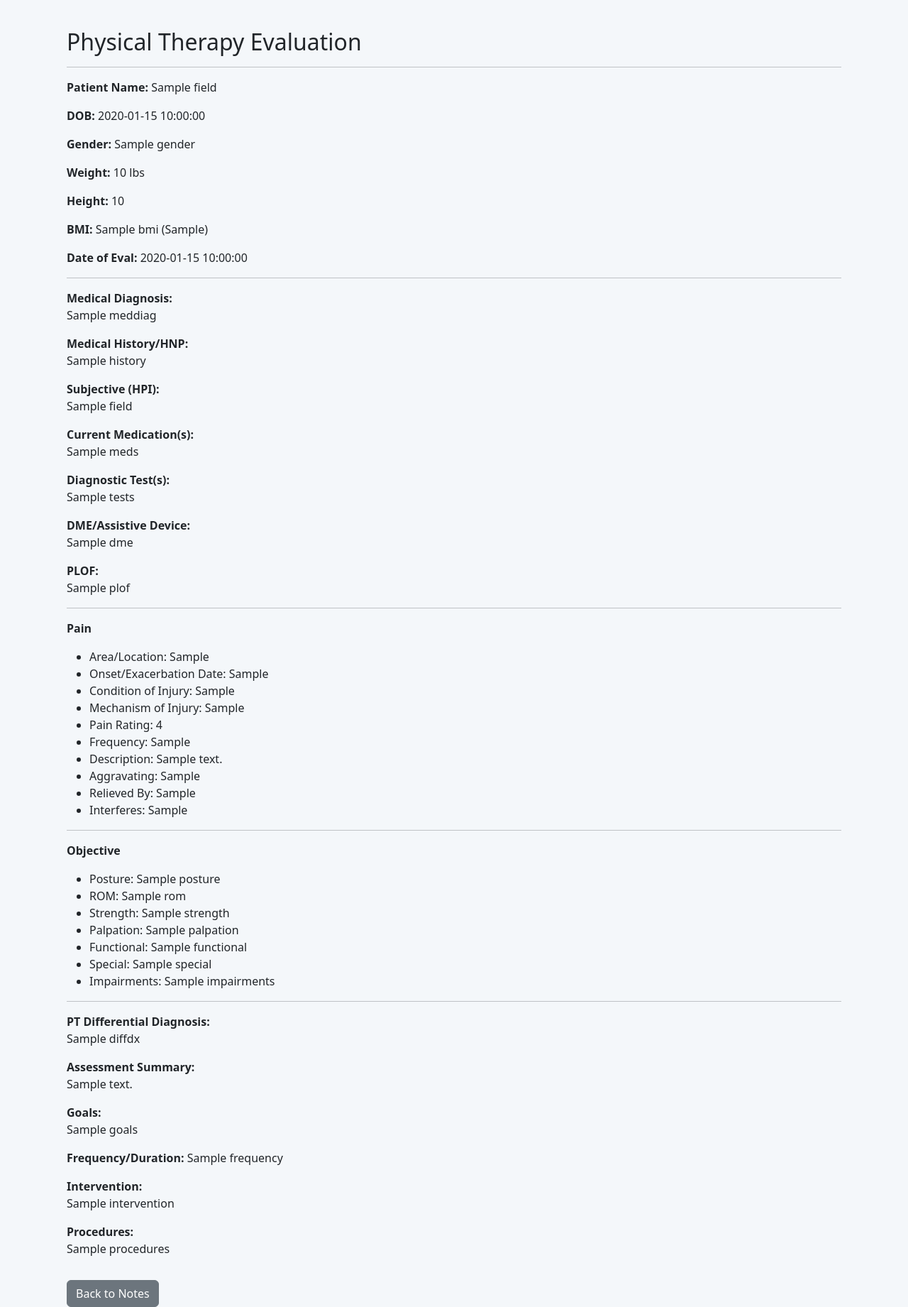
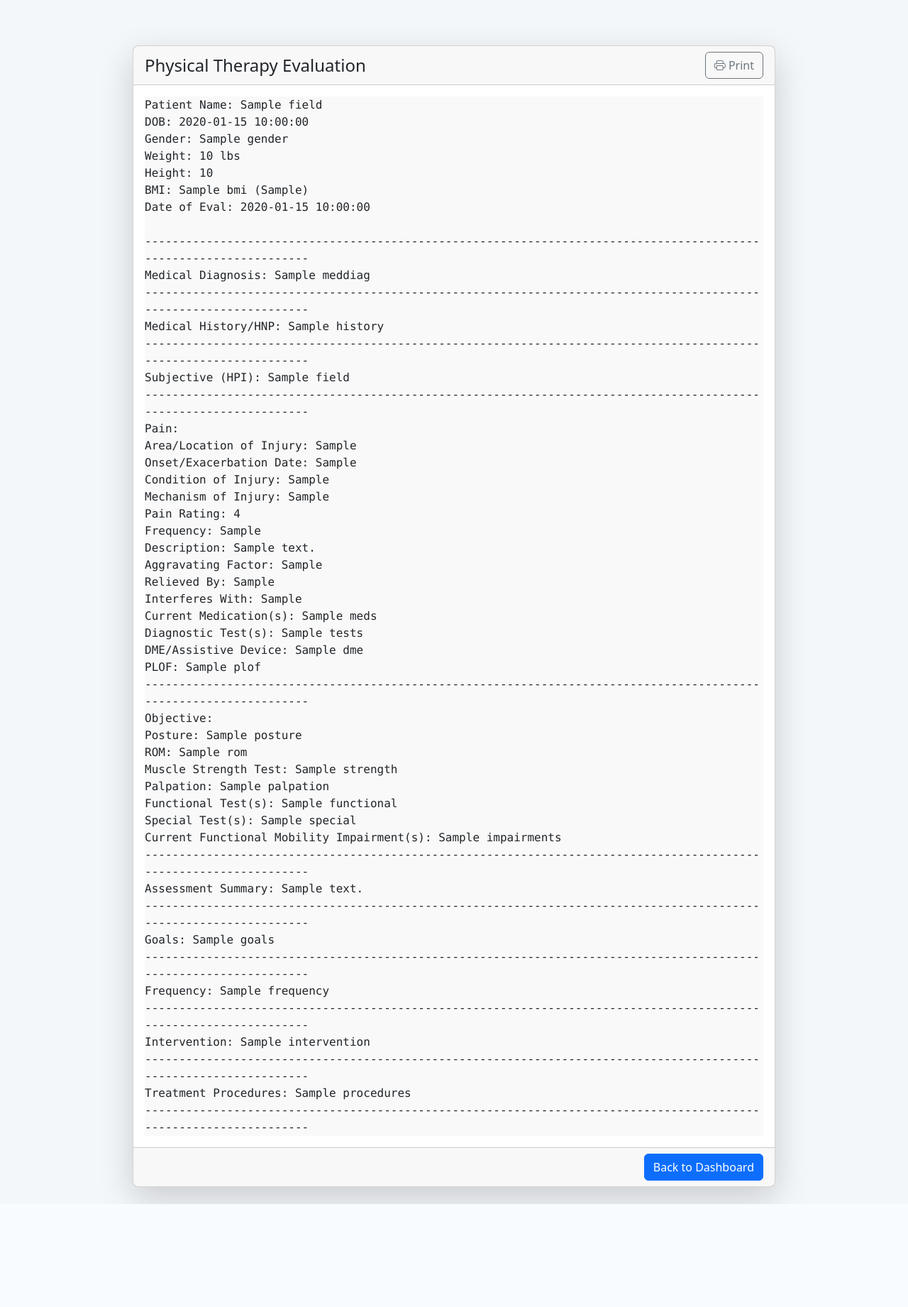
Before and after one commit to KLcoding01/PT-Builder, a Flask app: template templates/view_note.html in a window 1280 px wide. Shown: the part 56-1897 px from the top of the page at 71% size. After the commit the page ends 1752 px from the top, so only its background shows below. Run offline with Flask 3, Linux system fonts and the light colour scheme; tables that the repository leaves empty hold one stand-in row (values such as "Sample post"); the template is opened without the code that fills it: values that come from a table or form of the project are taken from there, most other values are stand-ins (such as "Sample title", 1, 10 or a date in 2020).

Commit message:
Initial commit

```diff
--- a/app.py
+++ b/app.py
@@ -221,6 +221,7 @@ def view_pt_notes(patient_id):
 @login_required
 def view_note(note_id):
     note = PTNote.query.get_or_404(note_id)
+    # Try to load fields_json (all form fields)
     fields = json.loads(note.fields_json) if note.fields_json else {}
     return render_template("view_note_structure.html", note=note, fields=fields)
 
--- a/templates/view_note.html
+++ b/templates/view_note.html
@@ -1,59 +1,83 @@
 {% extends "base.html" %}
 {% block content %}
-<div class="container mt-4">
-    <h2>Physical Therapy Evaluation</h2>
-    <hr>
-    {% if fields %}
-    <p><strong>Patient Name:</strong> {{ fields.patient_name }}</p>
-    <p><strong>DOB:</strong> {{ fields.dob }}</p>
-    <p><strong>Gender:</strong> {{ fields.gender }}</p>
-    <p><strong>Weight:</strong> {{ fields.weight }} lbs</p>
-    <p><strong>Height:</strong> {{ fields.height }}</p>
-    <p><strong>BMI:</strong> {{ fields.bmi }} ({{ fields.bmi_category }})</p>
-    <p><strong>Date of Eval:</strong> {{ fields.eval_date }}</p>
-    <hr>
-    <p><strong>Medical Diagnosis:</strong><br>{{ fields.meddiag }}</p>
-    <p><strong>Medical History/HNP:</strong><br>{{ fields.history }}</p>
-    <p><strong>Subjective (HPI):</strong><br>{{ fields.subjective }}</p>
-    <p><strong>Current Medication(s):</strong><br>{{ fields.meds }}</p>
-    <p><strong>Diagnostic Test(s):</strong><br>{{ fields.tests }}</p>
-    <p><strong>DME/Assistive Device:</strong><br>{{ fields.dme }}</p>
-    <p><strong>PLOF:</strong><br>{{ fields.plof }}</p>
-    <hr>
-    <p><strong>Pain</strong></p>
-    <ul>
-        <li>Area/Location: {{ fields.pain_location }}</li>
-        <li>Onset/Exacerbation Date: {{ fields.pain_onset }}</li>
-        <li>Condition of Injury: {{ fields.pain_condition }}</li>
-        <li>Mechanism of Injury: {{ fields.pain_mechanism }}</li>
-        <li>Pain Rating: {{ fields.pain_rating }}</li>
-        <li>Frequency: {{ fields.pain_frequency }}</li>
-        <li>Description: {{ fields.pain_description }}</li>
-        <li>Aggravating: {{ fields.pain_aggravating }}</li>
-        <li>Relieved By: {{ fields.pain_relieved }}</li>
-        <li>Interferes: {{ fields.pain_interferes }}</li>
-    </ul>
-    <hr>
-    <p><strong>Objective</strong></p>
-    <ul>
-        <li>Posture: {{ fields.posture }}</li>
-        <li>ROM: {{ fields.rom }}</li>
-        <li>Strength: {{ fields.strength }}</li>
-        <li>Palpation: {{ fields.palpation }}</li>
-        <li>Functional: {{ fields.functional }}</li>
-        <li>Special: {{ fields.special }}</li>
-        <li>Impairments: {{ fields.impairments }}</li>
-    </ul>
-    <hr>
-    <p><strong>PT Differential Diagnosis:</strong><br>{{ fields.diffdx }}</p>
-    <p><strong>Assessment Summary:</strong><br>{{ fields.summary }}</p>
-    <p><strong>Goals:</strong><br>{{ fields.goals }}</p>
-    <p><strong>Frequency/Duration:</strong> {{ fields.frequency }}</p>
-    <p><strong>Intervention:</strong><br>{{ fields.intervention }}</p>
-    <p><strong>Procedures:</strong><br>{{ fields.procedures }}</p>
-    {% else %}
-    <pre>{{ note.content }}</pre>
-    {% endif %}
-    <a href="{{ url_for('pt_notes') }}" class="btn btn-secondary mt-3">Back to Notes</a>
+<div class="container py-4">
+  <div class="row justify-content-center">
+    <div class="col-lg-10">
+      <div class="card shadow-lg rounded-3">
+        <div class="card-header d-flex justify-content-between align-items-center">
+          <h4 class="mb-0">Physical Therapy Evaluation</h4>
+          <button class="btn btn-outline-secondary" onclick="window.print();">
+            <i class="bi bi-printer"></i> Print
+          </button>
+        </div>
+        <div class="card-body">
+<pre style="font-family: 'Menlo', 'Consolas', monospace; font-size: 1rem; background: #f9f9f9; border: none; white-space: pre-wrap; margin-bottom: 0;">
+Patient Name: {{ fields.get('patient_name', '') }}
+DOB: {{ fields.get('dob', '') }}
+Gender: {{ fields.get('gender', '') }}
+Weight: {{ fields.get('weight', '') }} lbs
+Height: {{ fields.get('height', '') }}
+BMI: {{ fields.get('bmi', '') }} ({{ fields.get('bmi_category', '') }})
+Date of Eval: {{ fields.get('eval_date', '') }}
+
+------------------------------------------------------------------------------------------------------------------
+Medical Diagnosis: {{ fields.get('meddiag', '') }}
+------------------------------------------------------------------------------------------------------------------
+Medical History/HNP: {{ fields.get('history', '') }}
+------------------------------------------------------------------------------------------------------------------
+Subjective (HPI): {{ fields.get('subjective', '') }}
+------------------------------------------------------------------------------------------------------------------
+Pain:
+Area/Location of Injury: {{ fields.get('pain_location', '') }}
+Onset/Exacerbation Date: {{ fields.get('pain_onset', '') }}
+Condition of Injury: {{ fields.get('pain_condition', '') }}
+Mechanism of Injury: {{ fields.get('pain_mechanism', '') }}
+Pain Rating: {{ fields.get('pain_rating', '') }}
+Frequency: {{ fields.get('pain_frequency', '') }}
+Description: {{ fields.get('pain_description', '') }}
+Aggravating Factor: {{ fields.get('pain_aggravating', '') }}
+Relieved By: {{ fields.get('pain_relieved', '') }}
+Interferes With: {{ fields.get('pain_interferes', '') }}
+Current Medication(s): {{ fields.get('meds', '') }}
+Diagnostic Test(s): {{ fields.get('tests', '') }}
+DME/Assistive Device: {{ fields.get('dme', '') }}
+PLOF: {{ fields.get('plof', '') }}
+------------------------------------------------------------------------------------------------------------------
+Objective:
+Posture: {{ fields.get('posture', '') }}
+ROM: {{ fields.get('rom', '') }}
+Muscle Strength Test: {{ fields.get('strength', '') }}
+Palpation: {{ fields.get('palpation', '') }}
+Functional Test(s): {{ fields.get('functional', '') }}
+Special Test(s): {{ fields.get('special', '') }}
+Current Functional Mobility Impairment(s): {{ fields.get('impairments', '') }}
+------------------------------------------------------------------------------------------------------------------
+Assessment Summary: {{ fields.get('summary', '') }}
+------------------------------------------------------------------------------------------------------------------
+Goals: {{ fields.get('goals', '') }}
+------------------------------------------------------------------------------------------------------------------
+Frequency: {{ fields.get('frequency', '') }}
+------------------------------------------------------------------------------------------------------------------
+Intervention: {{ fields.get('intervention', '') }}
+------------------------------------------------------------------------------------------------------------------
+Treatment Procedures: {{ fields.get('procedures', '') }}
+------------------------------------------------------------------------------------------------------------------
+</pre>
+        </div>
+        <div class="card-footer text-end">
+          <a href="{{ url_for('dashboard') }}" class="btn btn-primary">Back to Dashboard</a>
+        </div>
+      </div>
+    </div>
+  </div>
 </div>
+<link rel="stylesheet" href="https://cdn.jsdelivr.net/npm/bootstrap-icons@1.11.3/font/bootstrap-icons.css">
+<style>
+@media print {
+  body * { visibility: hidden !important; }
+  .card, .card * { visibility: visible !important; }
+  .card { position: absolute; left: 0; top: 0; width: 100vw; box-shadow: none !important; border: none !important; }
+  .btn, .card-footer { display: none !important; }
+}
+</style>
 {% endblock %}
```
